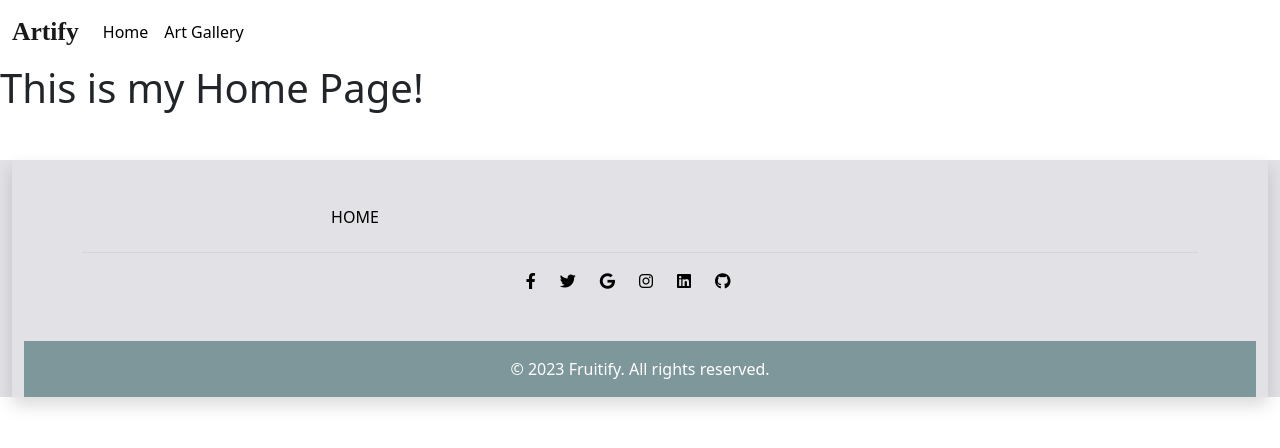
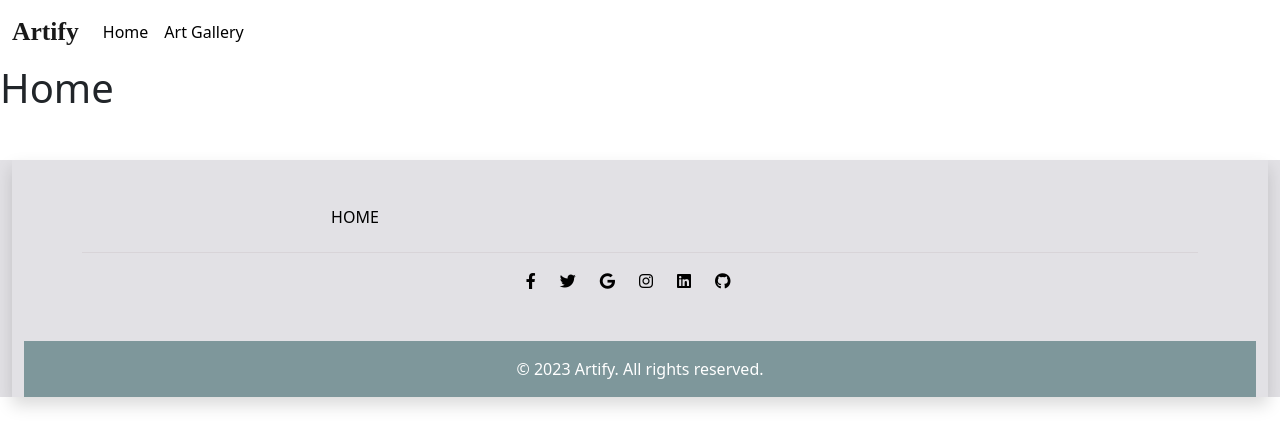
Before and after one commit to NikkiZapuiz/wd73_exercise_2h_react_ZAPUIZ, a React (Vite) app: page / in a window 1280 px wide. Shown: the top 448 px of the page. Built offline with nearby package versions, Linux system fonts and the light colour scheme.

Commit message:
edited footer

```diff
--- a/src/components/Footer.jsx
+++ b/src/components/Footer.jsx
@@ -51,7 +51,7 @@ function Footer() {
                 </div>
 
                 <div className="text-center p-3" style={{ backgroundColor: "#7E979B" , font:"#E2E1E5"}}>
-                    © {new Date().getFullYear()} Fruitify. All rights reserved.
+                    © {new Date().getFullYear()} Artify. All rights reserved.
                 </div>
             </footer>
         </div>
--- a/src/pages/ArtGallery.jsx
+++ b/src/pages/ArtGallery.jsx
@@ -16,11 +16,7 @@ function ArtGallery() {
             })
             .then((data) => {
                 console.log(data.data);
-
-                // Filter out data with 403 error
-                const validArts = data.data.filter((item) => item.image_id && item.image_id !== 403);
-
-                setArts(validArts);
+                setArts(data.data);
             })
             .catch((error) => {
                 console.error("Error fetching artworks:", error);
--- a/src/pages/Home.jsx
+++ b/src/pages/Home.jsx
@@ -7,7 +7,7 @@ function Home() {
 
     return (
         <>
-            <h1>This is my Home Page!</h1>
+            <h1>Home</h1>
         </>
     )
 }
```
